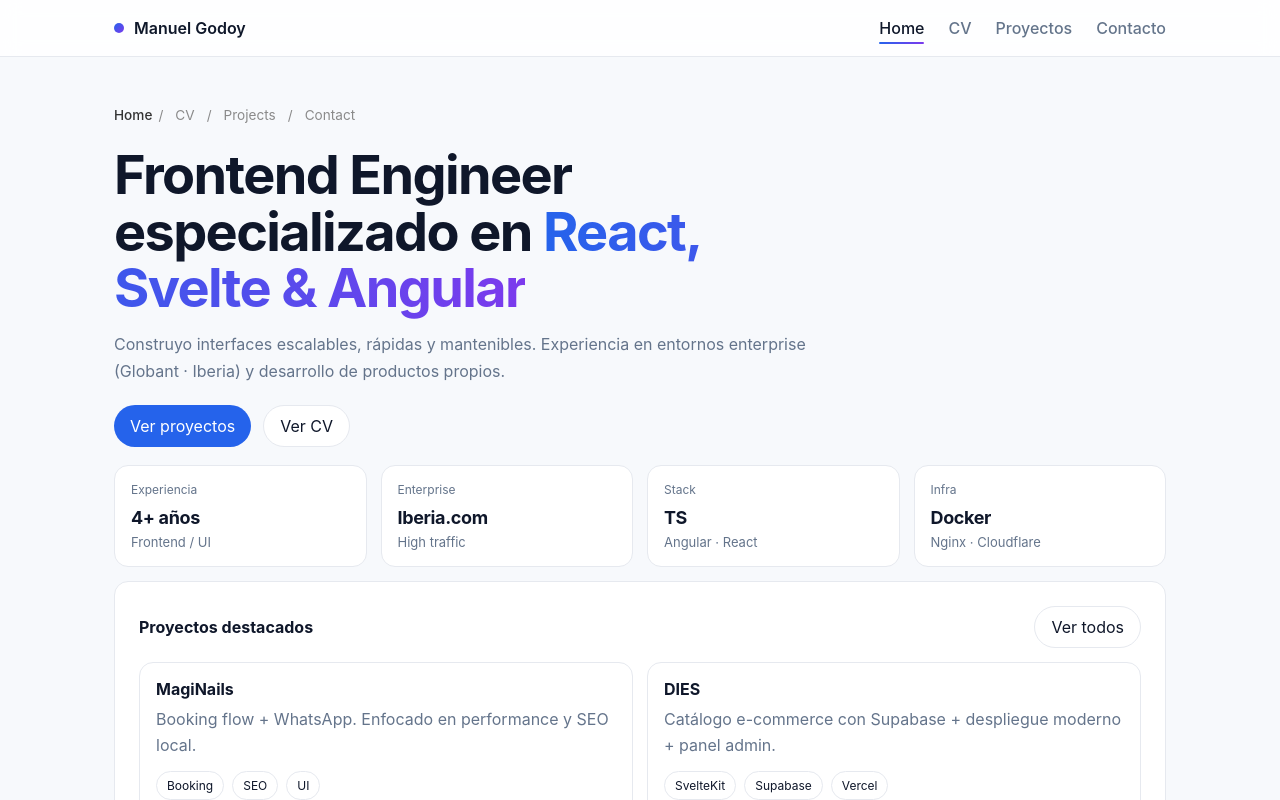
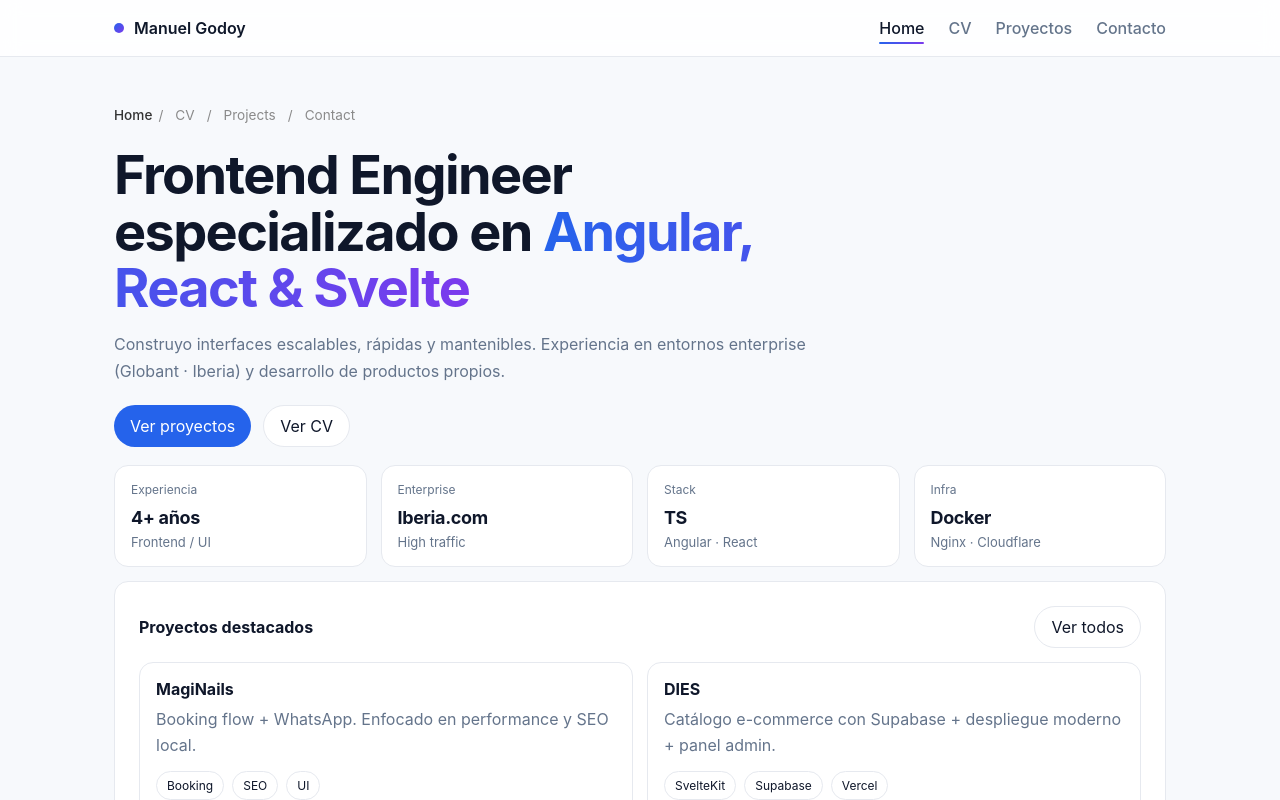
Before and after one commit to manuelgodoytorrealba/Portfolio, an Angular app: page / in a window 1280 px wide. Shown: the top 800 px of the page. Built offline with nearby package versions, Linux system fonts and the light colour scheme.

Commit message:
fix(home):angular first change on home

```diff
--- a/src/app/pages/home/home.html
+++ b/src/app/pages/home/home.html
@@ -11,7 +11,7 @@
   </nav>
   <h1>
     Frontend Engineer<br />
-    especializado en <span class="highlight">React, Svelte & Angular</span>
+    especializado en <span class="highlight">Angular, React & Svelte</span>
   </h1>
 
   <p>
```
